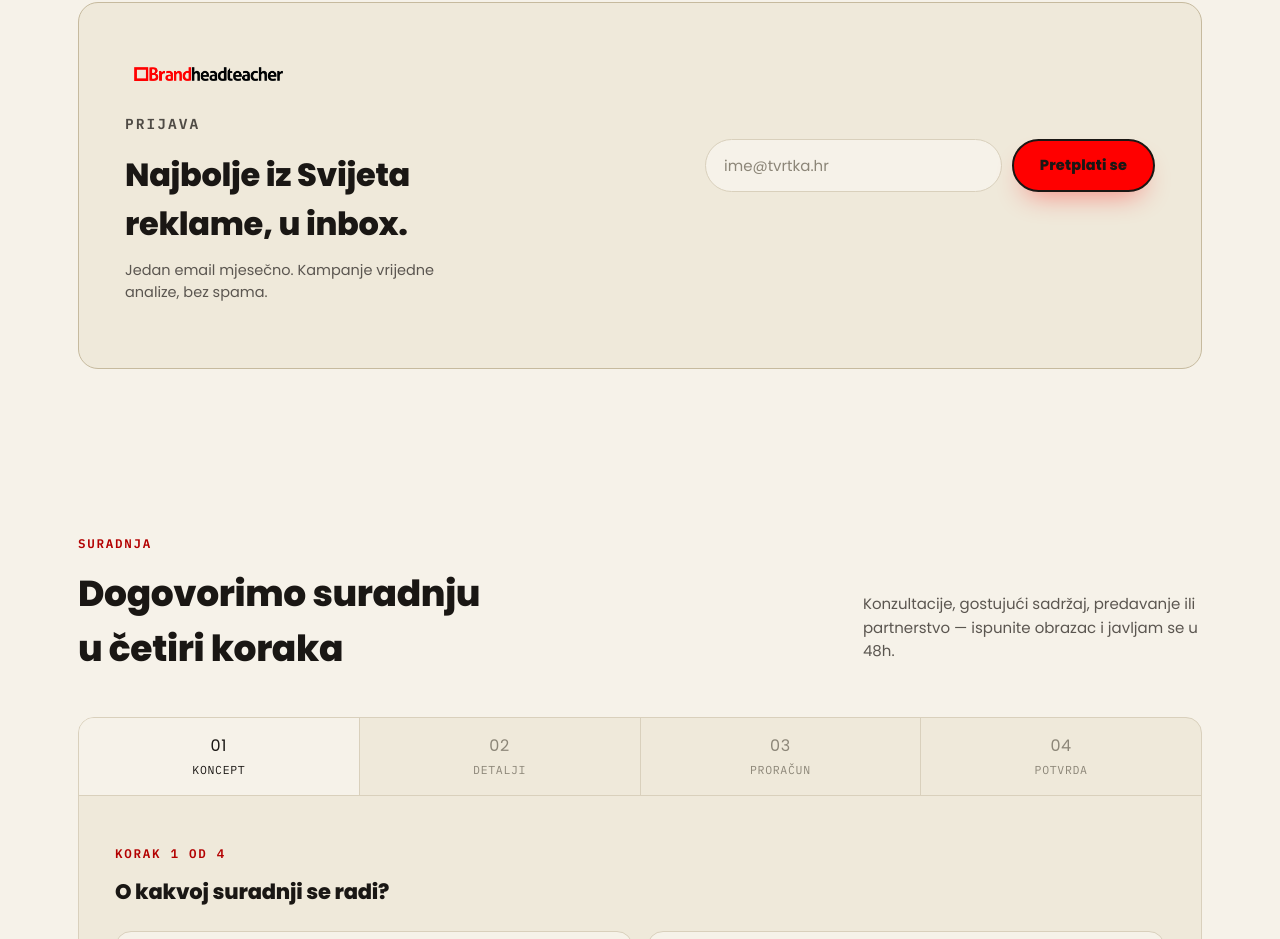
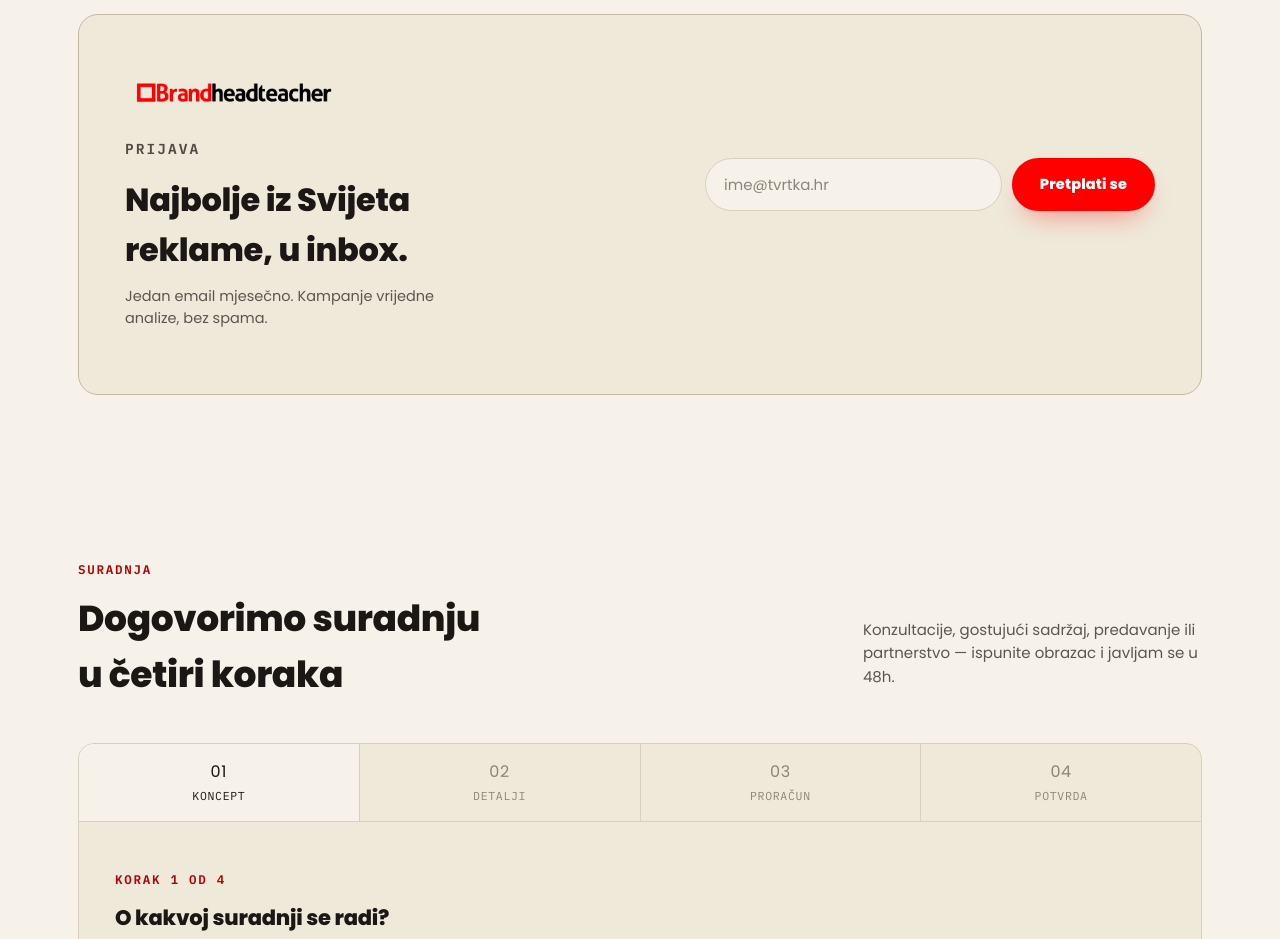
Before and after one commit to Brandheadteacher/Blog-Web, a plain HTML site: page index.html in a window 1280 px wide. Shown: the part 4223-5162 px from the top of the page. Drawn offline with Linux system fonts and the light colour scheme.

Commit message:
Povecaj logotip za 30% i ispravi boju gumba Pretplati se

```diff
--- a/index.html
+++ b/index.html
@@ -188,7 +188,7 @@ header{
 .brand-logo .h{ color:var(--ink); }
 .brand-logo.lg{ font-size:28px; gap:10px; }
 .brand-logo.lg .sq{ width:19px; height:19px; border-width:4px; }
-.brand-logo-img{ height:42px; width:auto; display:block; }
+.brand-logo-img{ height:55px; width:auto; display:block; }
 nav.primary{
   display:flex; align-items:center; gap:30px;
 }
@@ -439,7 +439,6 @@ section{ padding:76px 0; }
   color:var(--ink); font-family:var(--sans); font-size:15px; padding:12px 18px; outline:none;
 }
 .nl-form input[type=email]::placeholder{ color:var(--ink-faint); opacity:1; }
-.nl-form .btn{ border-color:var(--ink); color:var(--ink); flex:none; }
 .nl-msg{ font-family:var(--mono); font-size:12.5px; margin-top:10px; min-height:16px; letter-spacing:0.02em; }
 .nl-msg.ok{ color:#8FD19E; }
 
```
Also changed, not shown: cookie-policy.html (+1 -1 lines), post-ai-ima-odgovore.html (+1 -1 lines), post-ai-moze-pisati.html (+1 -1 lines), post-ai-nece-zamijeniti-marketing.html (+1 -1 lines), post-ai-nema-karakter.html (+1 -1 lines), post-ai-slogani.html (+1 -1 lines), post-ai-zna-sto-kupac-radi.html (+1 -1 lines), post-ai-zna-tko-izgleda.html (+1 -1 lines), post-buducnost-marketinga-sustav.html (+1 -1 lines), post-innovation-theatre.html (+1 -1 lines), post-sto-moze-ai.html (+1 -1 lines), privacy-policy.html (+1 -1 lines), terms-of-service.html (+1 -1 lines).
